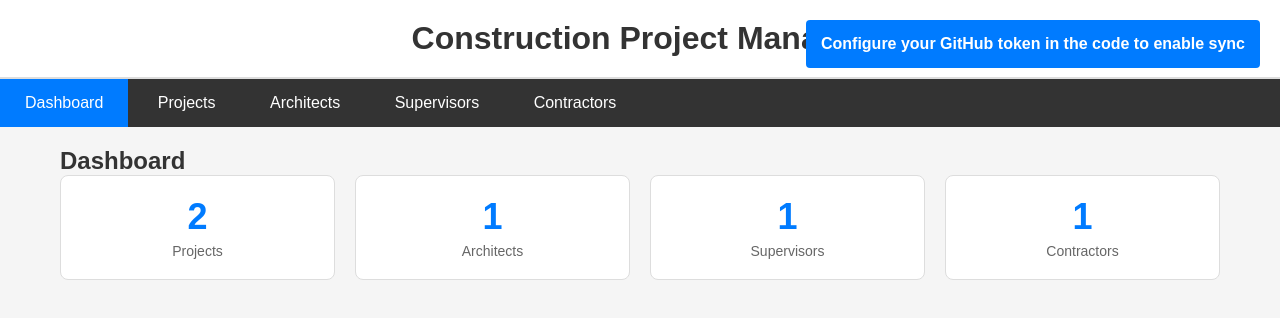
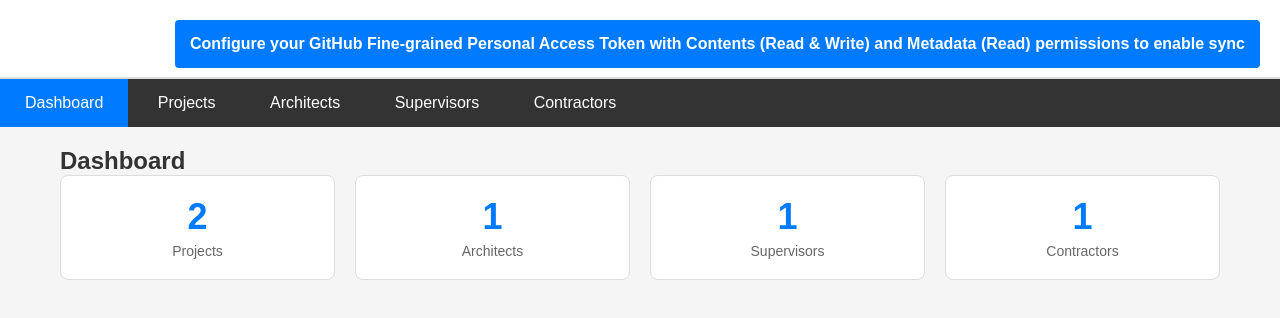
Before and after one commit to juruk/construction-project-manager, a plain HTML site: page index.html in a window 1280 px wide. Drawn offline with Linux system fonts and the light colour scheme.

Commit message:
Deploy construction management app with updated GitHub 2025 token instructions

```diff
--- a/index.html
+++ b/index.html
@@ -388,7 +388,14 @@
     <script>
         // Configuration - Replace with your repository details
         const GITHUB_REPO = 'juruk/construction-project-manager';
-        const GITHUB_TOKEN = 'your_github_token_here'; // Users need to add their token
+        // GitHub Token Configuration for 2025:
+        // Create a Fine-grained Personal Access Token with these EXACT permissions:
+        // Repository permissions:
+        //   - Contents: Read and Write (required to read/write construction-data.json)
+        //   - Metadata: Read (required for basic repository access)
+        // Account permissions: None required
+        // Replace 'your_github_token_here' with your actual token:
+        const GITHUB_TOKEN = 'your_github_token_here';
         const DATA_FILE_PATH = 'construction-data.json';
 
         // Data storage
@@ -600,7 +607,7 @@
             }
 
             if (GITHUB_TOKEN === 'your_github_token_here') {
-                showNotification('GitHub token not configured. Please add your token to enable sync.', 'error');
+                showNotification('GitHub token not configured. Please configure your Fine-grained Personal Access Token with Contents (Read & Write) and Metadata (Read) permissions.', 'error');
                 return;
             }
 
@@ -1097,7 +1104,7 @@
             // Show token configuration message if needed
             if (GITHUB_TOKEN === 'your_github_token_here') {
                 setTimeout(() => {
-                    showNotification('Configure your GitHub token in the code to enable sync', 'info');
+                    showNotification('Configure your GitHub Fine-grained Personal Access Token with Contents (Read & Write) and Metadata (Read) permissions to enable sync', 'info');
                 }, 2000);
             }
         }
```
